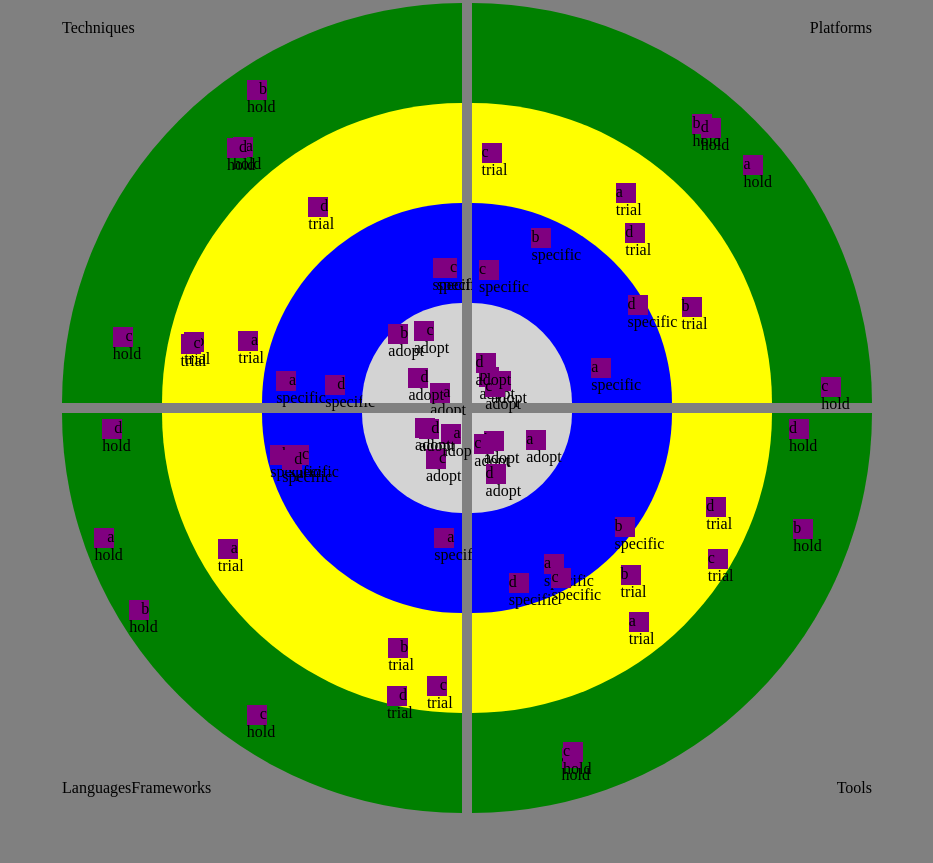
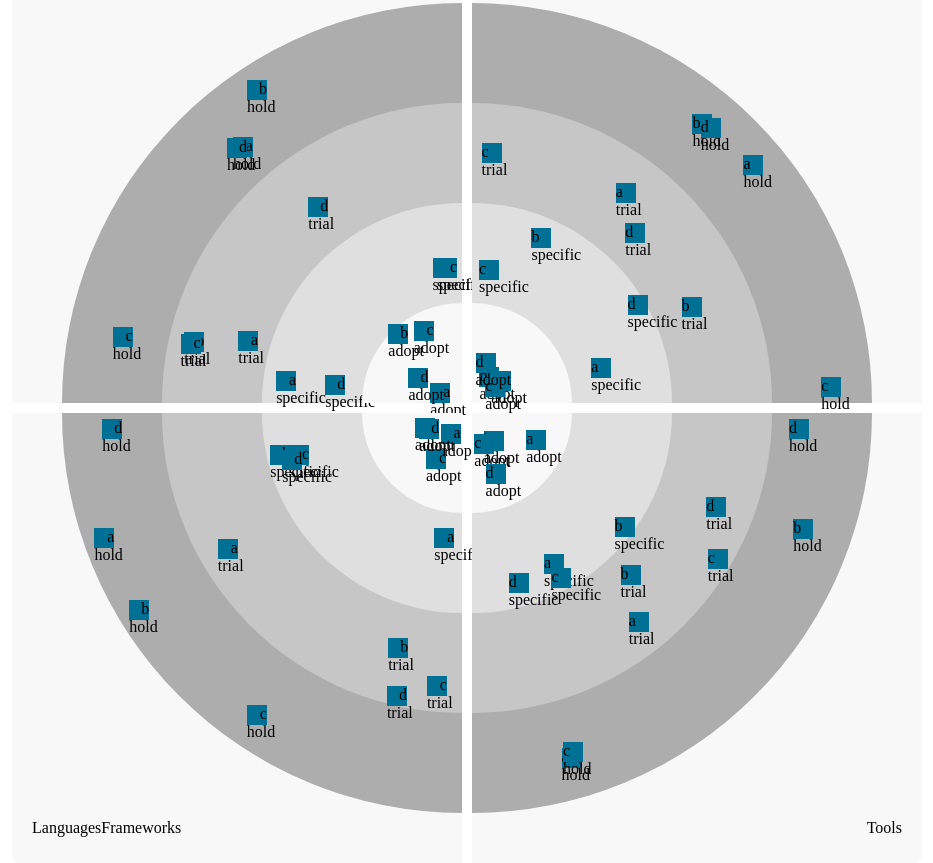
Before and after one commit to ivy-fhe/tech-radar, a React (Vite) app: page / in a window 1280 px wide. Shown: the whole page, without its empty margins (181-1114 px from the left). Before the commit the page ends 816 px from the top, so only its background shows below. Built offline with nearby package versions, Linux system fonts and the light colour scheme.

Commit message:
changed styling

```diff
--- a/src/components/Quadrant.css
+++ b/src/components/Quadrant.css
@@ -1,31 +1,48 @@
 .quadrant {
     position: relative;
-    height: 400px;
-    width: 400px;
+    background-color: #f8f8f8;
+    height: 450px;
+    width: 450px;
+}
+
+.quadrant:has(.topLeft) {
+    border-radius: 0.5rem 0 0 0;
+}
+
+.quadrant:has(.topRight) {
+    border-radius: 0 0.5rem 0 0;
+}
+
+.quadrant:has(.bottomRight) {
+    border-radius: 0 0 0.5rem 0;
+}
+
+.quadrant:has(.bottomLeft) {
+    border-radius: 0 0 0 0.5rem;
 }
 
 .topLeft > .quadrantTitle {
     position: absolute;
-    top: 0;
-    left: 0;
+    top: 10px;
+    left: 20px;
 }
 
 .topRight > .quadrantTitle {
     position: absolute;
-    top: 0;
-    right: 0;
+    top: 10px;
+    right: 20px;
 }
 
 .bottomRight > .quadrantTitle {
     position: absolute;
-    bottom: 0;
-    right: 0;
+    bottom: 10px;
+    right: 20px;
 }
 
 .bottomLeft > .quadrantTitle {
     position: absolute;
-    bottom: 0;
-    left: 0;
+    bottom: 10px;
+    left: 20px;
 }
 
 .topLeft {
--- a/src/components/Quadrant.tsx
+++ b/src/components/Quadrant.tsx
@@ -33,12 +33,15 @@ export const Quadrant = ({cat, quadrantItems} : {cat: Category, quadrantItems: Q
     }
     return (
         <>
-            <div className={"quadrant" + qClass}>
+            <div className={"quadrant"}>
+                <div className={qClass}>
                 <p className='quadrantTitle'>{Category[cat]}</p>
-                <Sector name={SectorName.Hold} items={quadrantItems.hold} styleClass={qClass}/>
-                <Sector name={SectorName.Trial} items={quadrantItems.trial} styleClass={qClass}/>
-                <Sector name={SectorName.Specific} items={quadrantItems.specific} styleClass={qClass}/>
-                <Sector name={SectorName.Adopt} items={quadrantItems.adopt} styleClass={qClass}/>
+                    <Sector name={SectorName.Hold} items={quadrantItems.hold} styleClass={qClass}/>
+                    <Sector name={SectorName.Trial} items={quadrantItems.trial} styleClass={qClass}/>
+                    <Sector name={SectorName.Specific} items={quadrantItems.specific} styleClass={qClass}/>
+                    <Sector name={SectorName.Adopt} items={quadrantItems.adopt} styleClass={qClass}/>
+                </div>
+
             </div>
         </>
     )
--- a/src/components/Sector.css
+++ b/src/components/Sector.css
@@ -29,30 +29,32 @@
 .adopt {
     height: 100px;
     width: 100px;
-    background-color: lightgray;
+    background-color: #f8f8f8;
 }
 
 .specific {
     height: 200px;
     width: 200px;
-    background-color: blue;
+    background-color: #dfdfdf;
 }
 
 .trial {
     height: 300px;
     width: 300px;
-    background-color: yellow;
+
+    background-color: #c6c6c6;
 }
 
 .hold {
     height: 400px;
     width: 400px;
-    background-color: green;
+
+    background-color: #adadad;
 }
 
 .point {
     width: 20px;
     height: 20px;
-    background-color: purple;
+    background-color: #007095;
     position: absolute;
 }
--- a/src/index.css
+++ b/src/index.css
@@ -1,3 +1,3 @@
 body {
-  background-color: grey;
+  background-color: white;
 }
```
